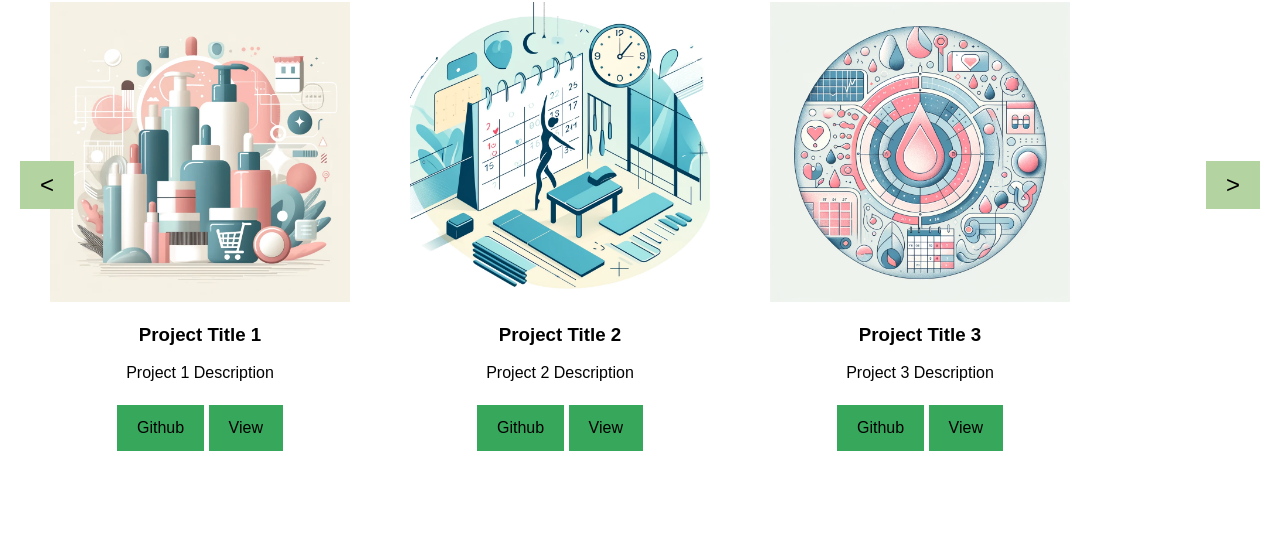
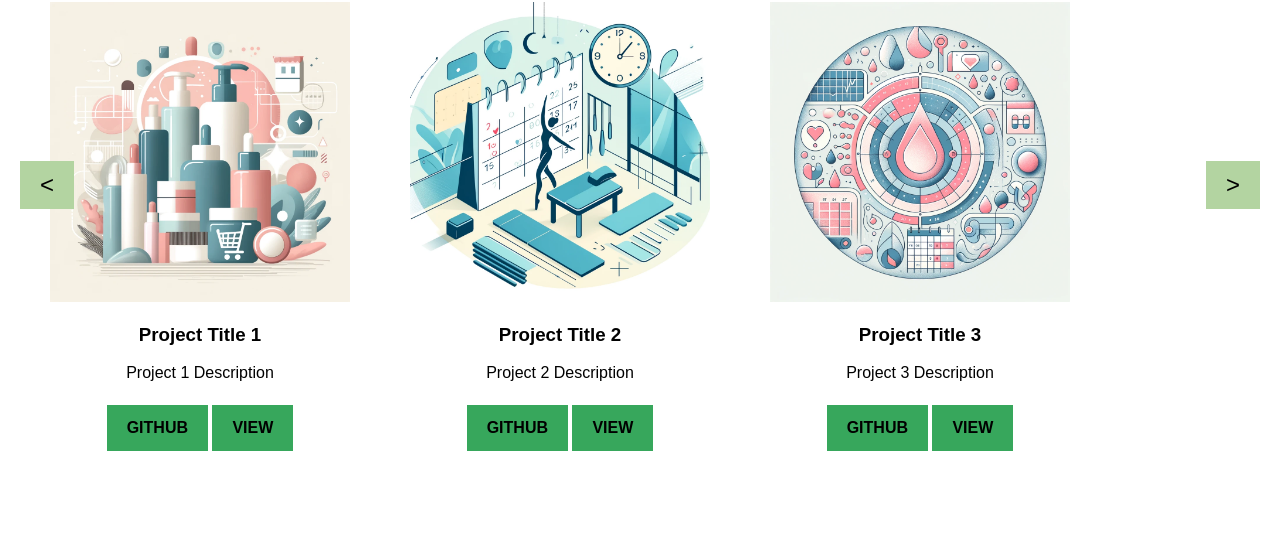
Before and after one commit to clarecodess/portfolio, a plain HTML site: page index.html in a window 1280 px wide. Shown: the part 1408-1947 px from the top of the page. Drawn offline with Linux system fonts and the light colour scheme; a web font is replaced by a local one.

Commit message:
updated project buttons

```diff
--- a/index.html
+++ b/index.html
@@ -85,32 +85,32 @@
         <img src="./assets/skincare_ecommerce_project.png" alt="project 1">
         <h3>Project Title 1</h3>
         <p>Project 1 Description</p>
-        <a href="githublink.com">Github</a>
-        <a href="livesite.com">View</a>
+        <a href="githublink.com"><strong>GITHUB</strong></a>
+        <a href="livesite.com"><strong>VIEW</strong></a>
       </div>
 
       <div class="project-card">
         <img src="./assets/pilates_class_booking_system_project.png" alt="project 2">
         <h3>Project Title 2</h3>
         <p>Project 2 Description</p>
-        <a href="githublink.com">Github</a>
-        <a href="livesite.com">View</a>
+        <a href="githublink.com"><strong>GITHUB</strong></a>
+        <a href="livesite.com"><strong>VIEW</strong></a>
       </div>
 
       <div class="project-card">
         <img src="./assets/period_tracker_project.png" alt="project 3">
         <h3>Project Title 3</h3>
         <p>Project 3 Description</p>
-        <a href="githublink.com">Github</a>
-        <a href="livesite.com">View</a>
+        <a href="githublink.com"><strong>GITHUB</strong></a>
+        <a href="livesite.com"><strong>VIEW</strong></a>
       </div>
 
       <div class="project-card">
         <img src="./assets/family_tree_project.png" alt="project 4">
         <h3>Project Title 4</h3>
         <p>Project 4 Description</p>
-        <a href="githublink.com">Github</a>
-        <a href="livesite.com">View</a>
+        <a href="githublink.com"><strong>GITHUB</strong></a>
+        <a href="livesite.com"><strong>VIEW</strong></a>
       </div>
 
       <!--Add additional as needed
@@ -119,8 +119,8 @@
         <img src="project1.jpg" alt="project 1">
         <h3>Project Title 1</h3>
         <p>Project 1 Description</p>
-        <a href="githublink.com">Github</a>
-        <a href="livesite.com">View</a>
+        <a href="githublink.com"><strong>GITHUB</strong></a>
+        <a href="livesite.com"><strong>VIEW</strong></a>
       </div>
       -->
 
--- a/style.css
+++ b/style.css
@@ -15,6 +15,7 @@ body {
     --text-color: #000000; /* black, light mode text */
     --primary-color: #37a75c; /* green, primary color */
     --secondary-color: #b3d4a1; /* light green, secondary color */
+    --background-color2: white;
 }
 
 
@@ -198,7 +199,7 @@ footer {
     flex: 0 0 auto;
     width: 300px;
     margin: 10px;
-    background-color: white;
+    background-color: var(--background-color2);
     padding: 20px;
     text-align: center;
     scroll-snap-align: start;
```
